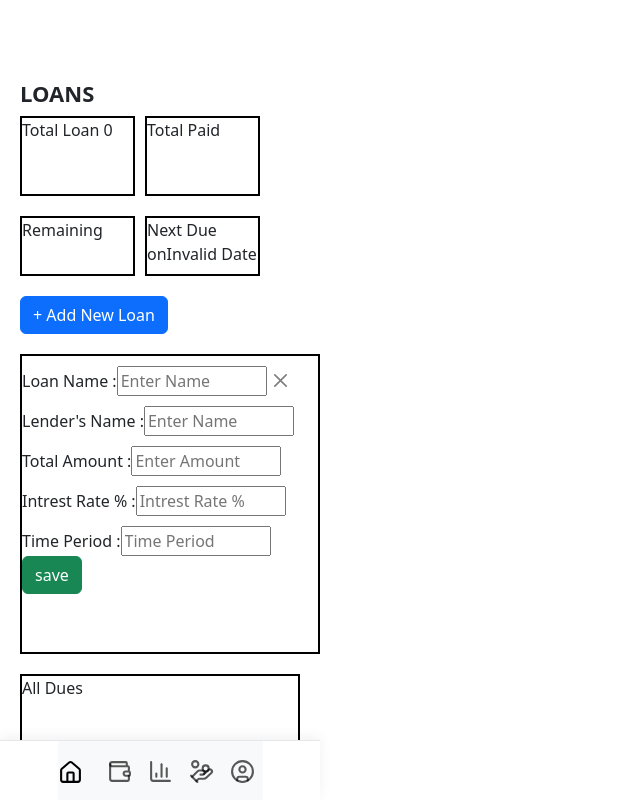
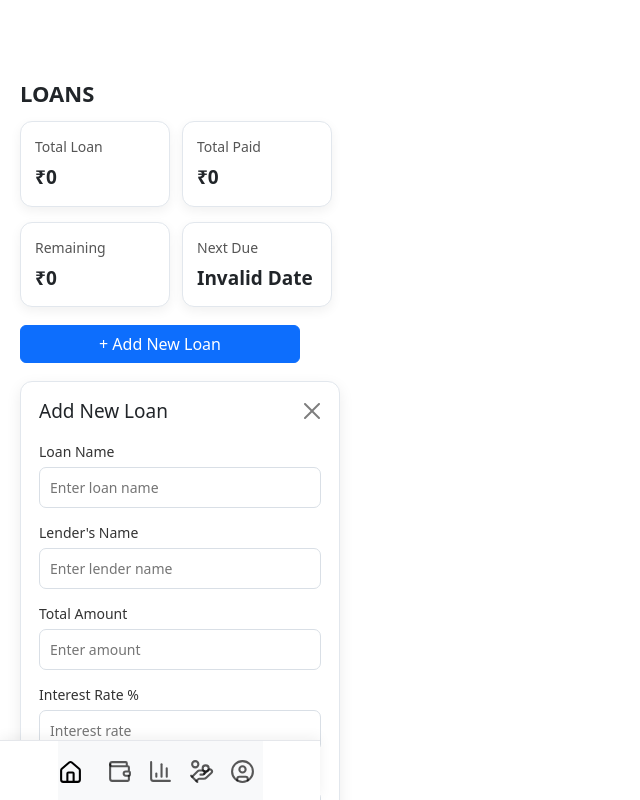
Before and after one commit to shaikhabuhasim0/finixy-expense-tracker, a React (Vite) app: page /Loan in a window 1280 px wide. Both pictures are taken after a click on the button "+ Add New Loan". Shown: the top 800 px of the page, without its empty margins (0-640 px from the left). Built offline with nearby package versions, Linux system fonts and the light colour scheme.

Commit message:
HALF CSS WORK DONE FOR LOAN PAGE

```diff
--- a/src/App.css
+++ b/src/App.css
@@ -824,7 +824,7 @@ display: flex;
 
 /* css for LOAN page  */
 
-.loancards{
+/* .loancards{
   display: flex;
   gap: 10px;
 }
@@ -884,7 +884,7 @@ border: 2px solid black ;
 height: 120px;
 width: 280px;
 margin-top: 20px;
-/* position: fixed; */
+position: fixed;
 }
 
 .my-btn {
@@ -906,4 +906,273 @@ width: 300px;
  font-size: 13px ;
  gap : 16px;
 
+} */
+
+/* =========================
+   LOAN PAGE
+========================= */
+
+.loan-page {
+  padding: 20px 22px 100px;
 }
+
+
+/* =========================
+   LOAN CARDS
+========================= */
+
+.loancards,
+.loancardsnosecond {
+  display: flex;
+  gap: 12px;
+  margin-top: 15px;
+}
+
+.loancard {
+  background: white;
+  border: 1px solid #e2e7ed;
+  border-radius: 12px;
+  padding: 14px;
+  width: 150px;
+  min-height: 65px;
+  box-shadow: 0 4px 12px rgba(0, 0, 0, 0.06);
+
+  display: flex;
+  flex-direction: column;
+  justify-content: space-between;
+}
+
+.loancard span {
+  font-size: 14px;
+  color: #555;
+}
+
+.loancard strong {
+  font-size: 19px;
+  margin-top: 6px;
+}
+
+
+/* =========================
+   ADD LOAN BUTTON
+========================= */
+
+.loanbtnnn {
+  margin-top: 18px;
+}
+
+.loanbtnnn button {
+  width: 280px;
+  max-width: 100%;
+}
+
+
+/* =========================
+   ADD LOAN FORM
+========================= */
+
+.loanboxxx {
+  position: relative;
+
+  margin-top: 18px;
+  padding: 18px;
+
+  width: 320px;
+  max-width: calc(100% - 10px);
+
+  background: white;
+  border: 1px solid #e2e7ed;
+  border-radius: 12px;
+
+  box-shadow: 0 5px 15px rgba(0, 0, 0, 0.08);
+}
+
+.loanboxxx h4 {
+  margin: 0 0 18px;
+  font-size: 19px;
+}
+
+
+/* Close button */
+
+.loan-close {
+  position: absolute;
+  right: 15px;
+  top: 17px;
+}
+
+
+/* Each input row */
+
+.loan-field {
+  margin-bottom: 14px;
+}
+
+.loan-field label {
+  display: block;
+  font-size: 14px;
+  margin-bottom: 5px;
+  color: #333;
+}
+
+
+/* Inputs */
+
+.nameinputbox {
+  width: 100%;
+  box-sizing: border-box;
+
+  padding: 9px 10px;
+
+  border: 1px solid #d9dfe6;
+  border-radius: 7px;
+
+  outline: none;
+  font-size: 14px;
+}
+
+.nameinputbox:focus {
+  border-color: #0d6efd;
+}
+
+
+/* Save button */
+
+.save-loan-btn {
+  width: 100%;
+  margin-top: 3px;
+}
+
+
+/* =========================
+   ALL DUES
+========================= */
+
+.allloans {
+  margin-top: 20px;
+
+  width: 320px;
+  max-width: calc(100% - 10px);
+
+  max-height: 260px;
+  overflow-y: auto;
+
+  padding: 15px;
+
+  box-sizing: border-box;
+
+  background: white;
+  border: 1px solid #e2e7ed;
+  border-radius: 12px;
+
+  box-shadow: 0 4px 12px rgba(0, 0, 0, 0.06);
+
+  font-size: 18px;
+  font-weight: 600;
+}
+
+
+/* Individual loan row */
+
+.allloans > div {
+  margin-top: 10px;
+  padding: 12px;
+
+  background: #f7f9fb;
+  border-radius: 8px;
+
+  font-size: 13px;
+  font-weight: normal;
+  line-height: 1.6;
+}
+
+
+/* Pay button */
+
+.my-btn {
+  padding: 3px 10px !important;
+  font-size: 12px !important;
+
+  height: auto !important;
+  width: auto !important;
+
+  margin-left: 5px;
+}
+
+
+/* =========================
+   PAY REMAINING DUE
+========================= */
+
+.payingform {
+  position: relative;
+
+  margin-top: 20px;
+
+  width: 320px;
+  max-width: calc(100% - 10px);
+
+  padding: 18px;
+
+  box-sizing: border-box;
+
+  background: white;
+  border: 1px solid #e2e7ed;
+  border-radius: 12px;
+
+  box-shadow: 0 5px 15px rgba(0, 0, 0, 0.08);
+}
+
+.payingform h4 {
+  margin: 0 0 18px;
+  font-size: 18px;
+}
+
+.payingform .btn-close {
+  position: absolute;
+  right: 15px;
+  top: 18px;
+}
+
+
+/* Payment information */
+
+.payingform > div {
+  background: #f7f9fb;
+  border-radius: 8px;
+
+  padding: 12px;
+
+  font-size: 14px;
+  line-height: 2;
+}
+
+
+/* =========================
+   MOBILE
+========================= */
+
+@media (max-width: 500px) {
+
+  .loan-page {
+    padding: 18px 15px 90px;
+  }
+
+  .loancards,
+  .loancardsnosecond {
+    gap: 8px;
+  }
+
+  .loancard {
+    width: calc(50% - 4px);
+    box-sizing: border-box;
+  }
+
+  .loanboxxx,
+  .allloans,
+  .payingform {
+    width: 100%;
+    max-width: 100%;
+  }
+
+}
--- a/src/Components/Loan.jsx
+++ b/src/Components/Loan.jsx
@@ -35,6 +35,10 @@ date : new Date().toISOString()
     date:""
   });
 
+ setTimeout(()=>{
+   setType("")
+ },300)
+
 }
 
 useEffect(()=>{
@@ -61,16 +65,18 @@ const nextdues =  Math.min(
 })
 )
 
-const remainingamount = {}
-
 function payduebtn (item){
 setform(item)
 setType("loadpayingform");
-
-
 }
 
-const monthscalculator = {}
+const interest = (Number(form.totalamount) * Number(form.intrestrate)) / 100;
+
+const totalAmount = Number(form.totalamount) + interest;
+
+const permonthamount = Number(totalAmount) / Number(form.timeperiod)
+
+const totalremainingamount = {}
 
   return (
     <>
@@ -78,31 +84,55 @@ const monthscalculator = {}
       <div className="tran"><h3>LOANS</h3></div>
     </div>
 
-<div className='loancards'>
-  <div className='loancards1'>Total Loan {totalloan} </div>
-  <div className='loancards2'>Total Paid</div>
+<div className="loancards">
+  <div className="loancard">
+    <span>Total Loan</span>
+    <strong>₹{totalloan}</strong>
   </div>
 
-<div className='loancardsnosecond'>
-  <div className='loancardsno1'>Remaining</div>
-  <div className='loancardsno2'>Next Due on
-   {new Date(nextdues).toLocaleDateString()}
-
+  <div className="loancard">
+    <span>Total Paid</span>
+    <strong>₹0</strong>
   </div>
 </div>
+
+<div className="loancardsnosecond">
+  <div className="loancard">
+    <span>Remaining</span>
+    <strong>₹{totalloan}</strong>
+  </div>
+
+  <div className="loancard">
+    <span>Next Due</span>
+    <strong>
+      {new Date(nextdues).toLocaleDateString()}
+    </strong>
+  </div>
+</div>
+{/* end  */}
 
 <div className='loanbtnnn'>
  <button className="btn btn-primary" type="button" onClick={()=>setType("addnewloan")}> + Add New Loan</button>
 </div>
 
 {type === "addnewloan" && (
-  <div className='loanboxxx'>
-    <div>
-    <div>Loan Name :
+
+<div className="loanboxxx">
+
+  <h4>Add New Loan</h4>
+
+  <button
+    type="button"
+    className="btn-close loan-close"
+    onClick={clearbutton}
+  ></button>
+
+  <div className="loan-field">
+    <label>Loan Name</label>
     <input
       type="text"
       className="nameinputbox"
-    placeholder="Enter Name"
+      placeholder="Enter loan name"
       value={form.loanname}
       onChange={(i) =>
         setform({
@@ -110,13 +140,15 @@ const monthscalculator = {}
           loanname: i.target.value
         })
       }
-    /> <button type="button" className="btn-close" onClick={clearbutton}></button>
+    />
   </div>
-        <div>Lender's Name :
+
+  <div className="loan-field">
+    <label>Lender's Name</label>
     <input
       type="text"
       className="nameinputbox"
-    placeholder="Enter Name"
+      placeholder="Enter lender name"
       value={form.lendername}
       onChange={(e) =>
         setform({
@@ -126,11 +158,13 @@ const monthscalculator = {}
       }
     />
   </div>
-        <div>Total Amount :
+
+  <div className="loan-field">
+    <label>Total Amount</label>
     <input
       type="number"
       className="nameinputbox"
-    placeholder="Enter Amount"
+      placeholder="Enter amount"
       value={form.totalamount}
       onChange={(e) =>
         setform({
@@ -140,11 +174,13 @@ const monthscalculator = {}
       }
     />
   </div>
-        <div> Intrest Rate % :
+
+  <div className="loan-field">
+    <label>Interest Rate %</label>
     <input
       type="number"
       className="nameinputbox"
-    placeholder="Intrest Rate % "
+      placeholder="Interest rate"
       value={form.intrestrate}
       onChange={(e) =>
         setform({
@@ -154,11 +190,13 @@ const monthscalculator = {}
       }
     />
   </div>
-        <div> Time Period :
+
+  <div className="loan-field">
+    <label>Time Period</label>
     <input
       type="number"
       className="nameinputbox"
-    placeholder="Time Period"
+      placeholder="Months"
       value={form.timeperiod}
       onChange={(e) =>
         setform({
@@ -168,9 +206,18 @@ const monthscalculator = {}
       }
     />
   </div>
+
+  <button
+    type="button"
+    className="btn btn-success save-loan-btn"
+    onClick={handleclick}
+  >
+    Save Loan
+  </button>
+
 </div>
-    <button type="button" className="btn btn-success" onClick={handleclick}>save </button>
-  </div>
+
+// end
 
 )}
 
@@ -194,9 +241,13 @@ return (
   <br />
   Amount = ₹{form.totalamount}
   <br />
-  Intrest = {form.intrestrate}
+  Intrest = {form.intrestrate} %
   <br />
-  Remaining = {form.timeperiod}
+  Months  = {form.timeperiod}
+  <br />
+  Remaining Amount = {totalAmount}
+  <br />
+  Per Month = ₹ {permonthamount}
 </div>
 
     </div>
```
Lines whose indentation alone changed are shown as unchanged.
